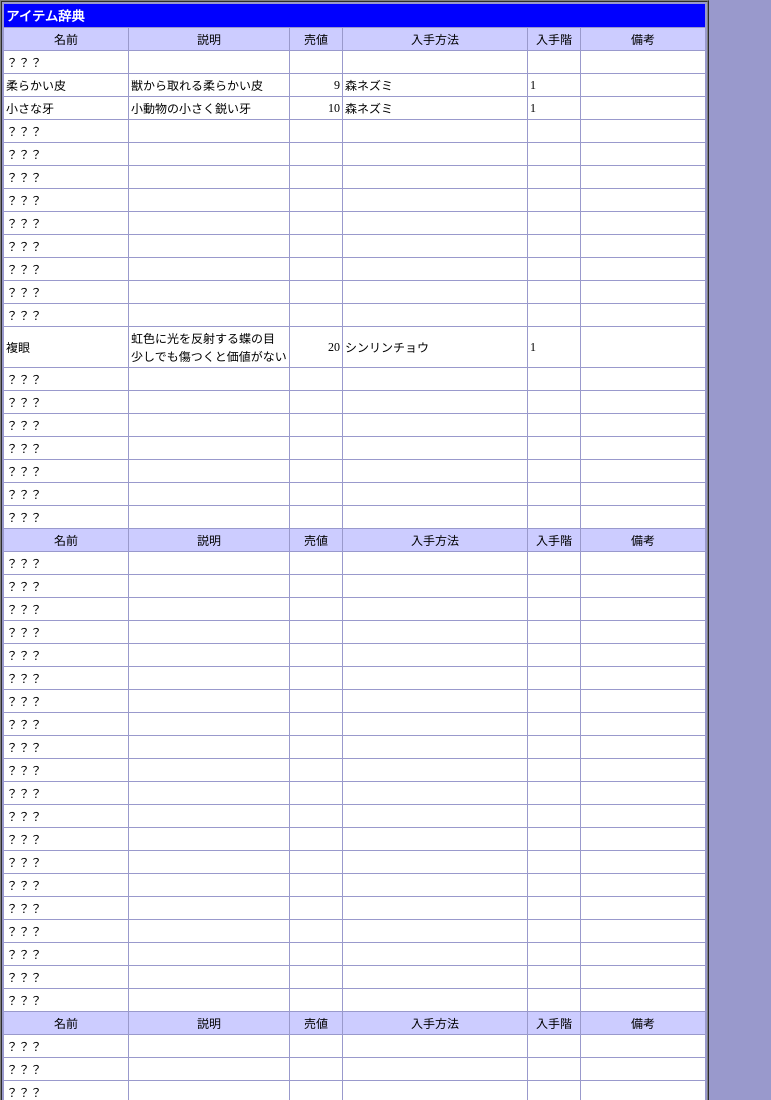
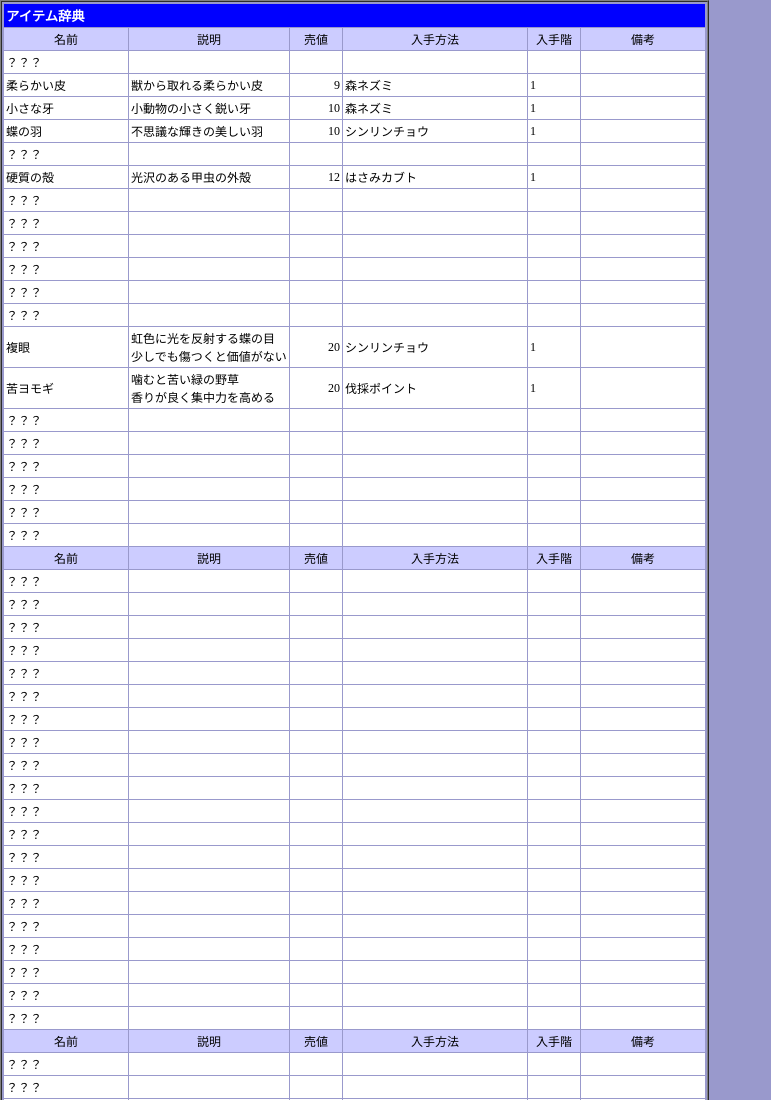
Before and after one commit to aitel-3/sq, a plain HTML site: page government/item/item.html in a window 1280 px wide. Shown: the top 1100 px of the page, without its empty margins (0-771 px from the left). Drawn offline with Linux system fonts and the light colour scheme.

Commit message:
Add files via upload

```diff
--- a/government/item/item.html
+++ b/government/item/item.html
@@ -54,29 +54,29 @@
   </tr>
 
   <tr>
-    <td class="n">？？？</td>
-    <td class="n">&nbsp;</td>
-    <td class="nr">&nbsp;</td>
-    <td class="n">&nbsp;</td>
-    <td class="n">&nbsp;</td>
-    <td class="n">&nbsp;</td>
-  </tr>
-
-  <tr>
-    <td class="n">？？？</td>
-    <td class="n">&nbsp;</td>
-    <td class="nr">&nbsp;</td>
-    <td class="n">&nbsp;</td>
-    <td class="n">&nbsp;</td>
-    <td class="n">&nbsp;</td>
-  </tr>
-
-  <tr>
-    <td class="n">？？？</td>
-    <td class="n">&nbsp;</td>
-    <td class="nr">&nbsp;</td>
-    <td class="n">&nbsp;</td>
-    <td class="n">&nbsp;</td>
+    <td class="n">蝶の羽</td>
+    <td class="n">不思議な輝きの美しい羽</td>
+    <td class="nr">10</td>
+    <td class="n">シンリンチョウ</td>
+    <td class="n">1</td>
+    <td class="n">&nbsp;</td>
+  </tr>
+
+  <tr>
+    <td class="n">？？？</td>
+    <td class="n">&nbsp;</td>
+    <td class="nr">&nbsp;</td>
+    <td class="n">&nbsp;</td>
+    <td class="n">&nbsp;</td>
+    <td class="n">&nbsp;</td>
+  </tr>
+
+  <tr>
+    <td class="n">硬質の殻</td>
+    <td class="n">光沢のある甲虫の外殻</td>
+    <td class="nr">12</td>
+    <td class="n">はさみカブト</td>
+    <td class="n">1</td>
     <td class="n">&nbsp;</td>
   </tr>
 
@@ -144,11 +144,11 @@
   </tr>
 
   <tr>
-    <td class="n">？？？</td>
-    <td class="n">&nbsp;</td>
-    <td class="nr">&nbsp;</td>
-    <td class="n">&nbsp;</td>
-    <td class="n">&nbsp;</td>
+    <td class="n">苦ヨモギ</td>
+    <td class="n">噛むと苦い緑の野草<br>香りが良く集中力を高める</td>
+    <td class="nr">20</td>
+    <td class="n">伐採ポイント</td>
+    <td class="n">1</td>
     <td class="n">&nbsp;</td>
   </tr>
 
```
